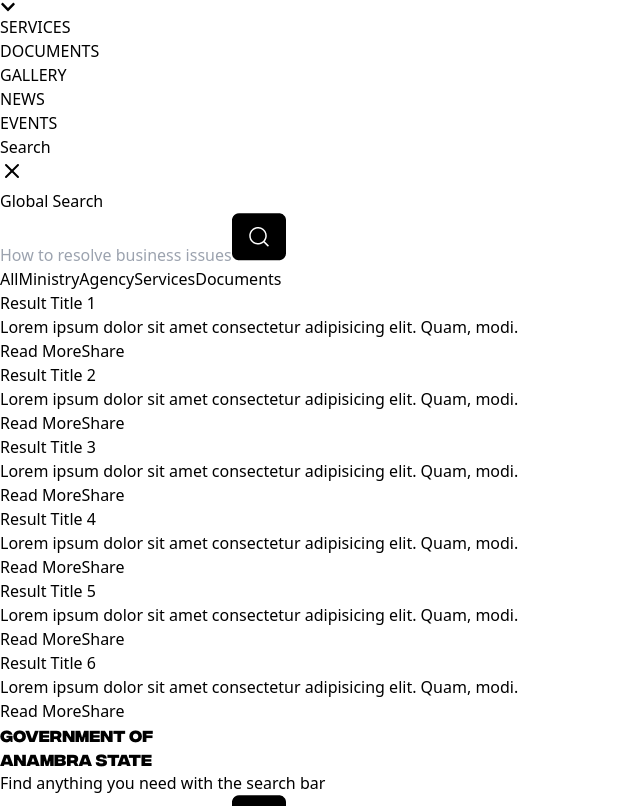
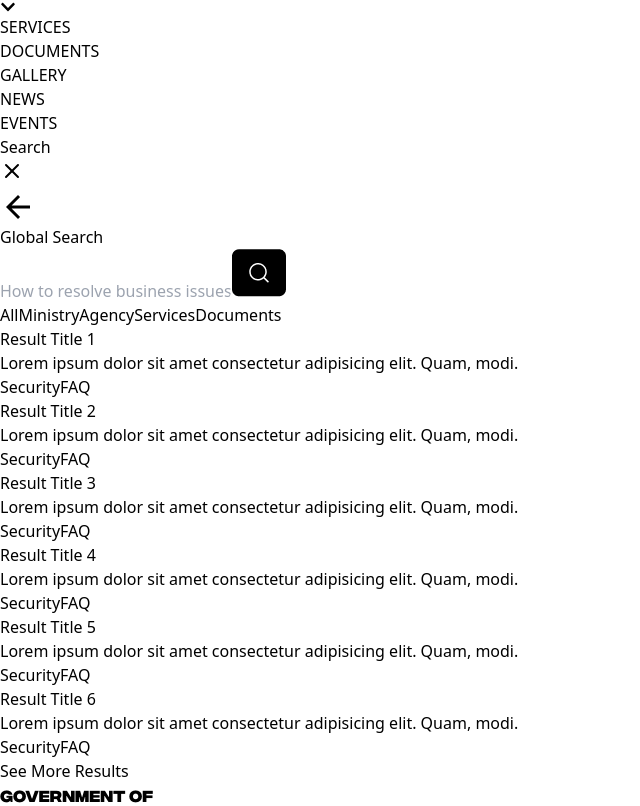
Before and after one commit to efosaomoigui/anambra-website, a Next.js app: page / in a window 1280 px wide. Shown: the part 314-1120 px from the top of the page, without its empty margins (0-640 px from the left). Built offline with nearby package versions, Linux system fonts and the light colour scheme.

Commit message:
globalsearch

```diff
--- a/components/GlobalSearch.tsx
+++ b/components/GlobalSearch.tsx
@@ -1,10 +1,7 @@
-// components/GlobalSearch.tsx
 "use client";
 
 import { useState } from "react";
 import clsx from "clsx";
-import { Search } from "lucide-react";
-
 const categories = ["All", "Ministry", "Agency", "Services", "Documents"];
 
 export default function GlobalSearch() {
@@ -17,7 +14,7 @@
   };
 
   return (
-    <section className="max-w-7xl mx-auto px-4 py-10">
+    <section className="max-w-7xl mx-auto px-4 py-4">
       {/* Heading */}
       <div className="text-center mb-8">
         <h2 className="text-3xl font-bold text-black">Global Search</h2>
@@ -28,18 +25,19 @@
         {/* Search Form */}
         <form
           onSubmit={handleSearch}
-          className="flex items-center bg-[#E9E9E9] rounded-full h-12 px-4 w-full max-w-xl mb-6"
+          className="flex items-center bg-[#E9E9E9] rounded-[12px] mb-4 w-full max-w-[748px] pl-[7px]"
         >
           <input
             type="text"
             placeholder="How to resolve business issues..."
             value={query}
             onChange={(e) => setQuery(e.target.value)}
-            className="flex-grow bg-transparent px-2 text-sm text-gray-800 focus:outline-none"
+            className="flex-grow bg-transparent px-2 text-[13px] text-gray-800 focus:outline-none"
+            style={{ borderRadius: "12px" }}
           />
           <button
             type="submit"
-            className="text-gray-600 hover:text-black transition text-xl"
+            className="text-gray-600 hover:text-black transition text-xl pr-[7px]"
           >
             <img
               src="/images/searchicon.png"
@@ -50,15 +48,15 @@
         </form>
 
         {/* Category Tabs */}
-        <div className="flex gap-6 border-b border-gray-300">
+        <div className="flex gap-6 justify-between w-full max-w-[748px] mb-6">
           {categories.map((category) => (
             <button
               key={category}
               onClick={() => setSelectedCategory(category)}
               className={clsx(
-                "pb-2 text-sm font-semibold transition",
+                "h-[48px] w-[136.8px] text-sm font-semibold transition flex items-center justify-center",
                 selectedCategory === category
-                  ? "border-b-2 border-blue-600 text-blue-600"
+                  ? "border-b-2 border-black text-black"
                   : "text-black hover:text-blue-600"
               )}
             >
@@ -73,7 +71,7 @@
         {[...Array(6)].map((_, index) => (
           <div
             key={index}
-            className="bg-white shadow rounded-lg p-4 flex flex-col justify-between"
+            className="bg-white border border-light-gray p-4 flex flex-col justify-between"
           >
             <div>
               <h4 className="text-lg font-bold mb-2">
@@ -84,13 +82,23 @@
                 modi.
               </p>
             </div>
-            <div className="flex justify-between items-center mt-4 text-sm font-medium text-blue-600">
-              <a href="#">Read More</a>
-              <a href="#">Share</a>
+            <div className="flex justify-between items-center mt-4 text-[11px] font-medium text-blue-600">
+              <a href="#">Security</a>
+              <a href="#">FAQ</a>
             </div>
           </div>
         ))}
       </div>
+
+      {/* Bottom Link with 748px width */}
+      <div className="flex justify-center w-full max-w-[748px] mx-auto mt-6">
+        <a
+          href="#"
+          className="text-blue-600 hover:underline text-sm font-semibold"
+        >
+          See More Results
+        </a>
+      </div>
     </section>
   );
 }
--- a/components/GlobalSearchDrawer.tsx
+++ b/components/GlobalSearchDrawer.tsx
@@ -34,7 +34,7 @@
       {/* Fullscreen Drawer */}
       <div
         className={clsx(
-          "fixed inset-0 h-full w-full bg-white z-[110] transition-transform duration-300 ease-in-out",
+          "fixed inset-0 h-full w-full bg-background z-[110] transition-transform duration-300 ease-in-out",
           {
             "translate-x-full": !open,
             "translate-x-0": open,
@@ -48,6 +48,17 @@
           </button>
         </div>
 
+        <div className="p-6 flex ">
+          <h2 className="text-xl font-semibold">
+            <img
+              onClick={onClose}
+              src="/images/backarrow.png"
+              alt="Back Arrow"
+              className="w-8 h-8"
+            />
+          </h2>
+        </div>
+
         {/* Content */}
         <div className="p-6">
           <GlobalSearch />
--- a/components/Navbar.tsx
+++ b/components/Navbar.tsx
@@ -49,13 +49,18 @@
                     {link.label}
                     <FaChevronDown className="text-xs mt-1" />
                   </button>
-                  <div className="absolute left-0 mt-2 bg-white shadow-lg rounded-sm opacity-0 scale-95 p-3 group-hover:opacity-100 group-hover:scale-100 transition duration-200 ease-out origin-top z-50">
-                    <ul className="py-2">
+
+                  <div
+                    className="absolute left-0 top-full mt-1 bg-white shadow-lg rounded-md z-50
+    opacity-0 invisible group-hover:visible group-hover:opacity-100
+    transition-all duration-200 ease-out"
+                  >
+                    <ul className="py-2 px-2">
                       {link.subLinks.map((subLink) => (
                         <li key={subLink.href} className="whitespace-nowrap">
                           <Link
                             href={subLink.href}
-                            className="block px-4 py-2 text-[#111111] hover:bg-[#E9E9E9] transition"
+                            className="block px-4 py-2 text-[#111111] hover:bg-[#E9E9E9] transition rounded"
                           >
                             {subLink.label}
                           </Link>
```
